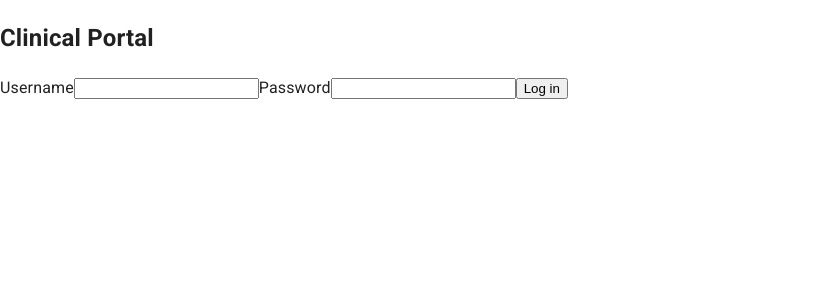
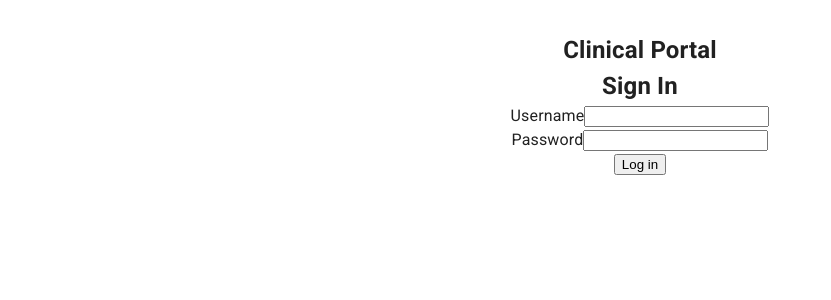
Before and after one commit to carl0sarb0leda/microf-ca-app, a React (Create React App) app: page / in a window 1280 px wide. Shown: the top 300 px of the page, without its empty margins (0-831 px from the left). Built offline with nearby package versions, Linux system fonts and the light colour scheme; what fetch-mock would draw is missing.

Commit message:
Add styled components for SignInForm

```diff
--- a/src/components/SignInForm/SignInForm.tsx
+++ b/src/components/SignInForm/SignInForm.tsx
@@ -1,5 +1,8 @@
 import React from "react";
 import { LogInProps } from "types/api";
+import Container from "@mui/material/Container";
+import Box from "@mui/material/Box";
+import { FormWrapper, Form, Header, Title } from "./signInForm.styled";
 
 interface SignInFormProps {
   handleData: (formValues: LogInProps) => void;
@@ -27,12 +30,21 @@ export const SignInForm = ({ handleData }: SignInFormProps) => {
   };
 
   return (
-    <form onSubmit={handleSubmit}>
-      <h2>Clinical Portal</h2>
+    <Container maxWidth="sm">
+      <Box sx={{ my: 4 }}>
+        <Header>
+          <Title>Clinical Portal</Title>
+          <Title>Sign In</Title>
+        </Header>
+        <FormWrapper>
+          <Form onSubmit={handleSubmit}>
+            <div>
               <label>
                 Username
                 <input name="user_name" required autoComplete="off" />
               </label>
+            </div>
+            <div>
               <label>
                 Password
                 <input
@@ -42,7 +54,11 @@ export const SignInForm = ({ handleData }: SignInFormProps) => {
                   autoComplete="off"
                 />
               </label>
+            </div>
             <button type="submit">Log in</button>
-    </form>
+          </Form>
+        </FormWrapper>
+      </Box>
+    </Container>
   );
 };
--- /dev/null
+++ b/src/components/SignInForm/signInForm.styled.ts
@@ -0,0 +1,16 @@
+import styled from "@emotion/styled";
+
+export const Header = styled.div`
+  display: block;
+  text-align: center;
+`;
+export const Title = styled.h2`
+  margin: 0;
+`;
+export const FormWrapper = styled.div`
+  display: block;
+  text-align: center;
+`;
+export const Form = styled.form`
+  display: inline-block;
+`;
```
Lines whose indentation alone changed are shown as unchanged.
